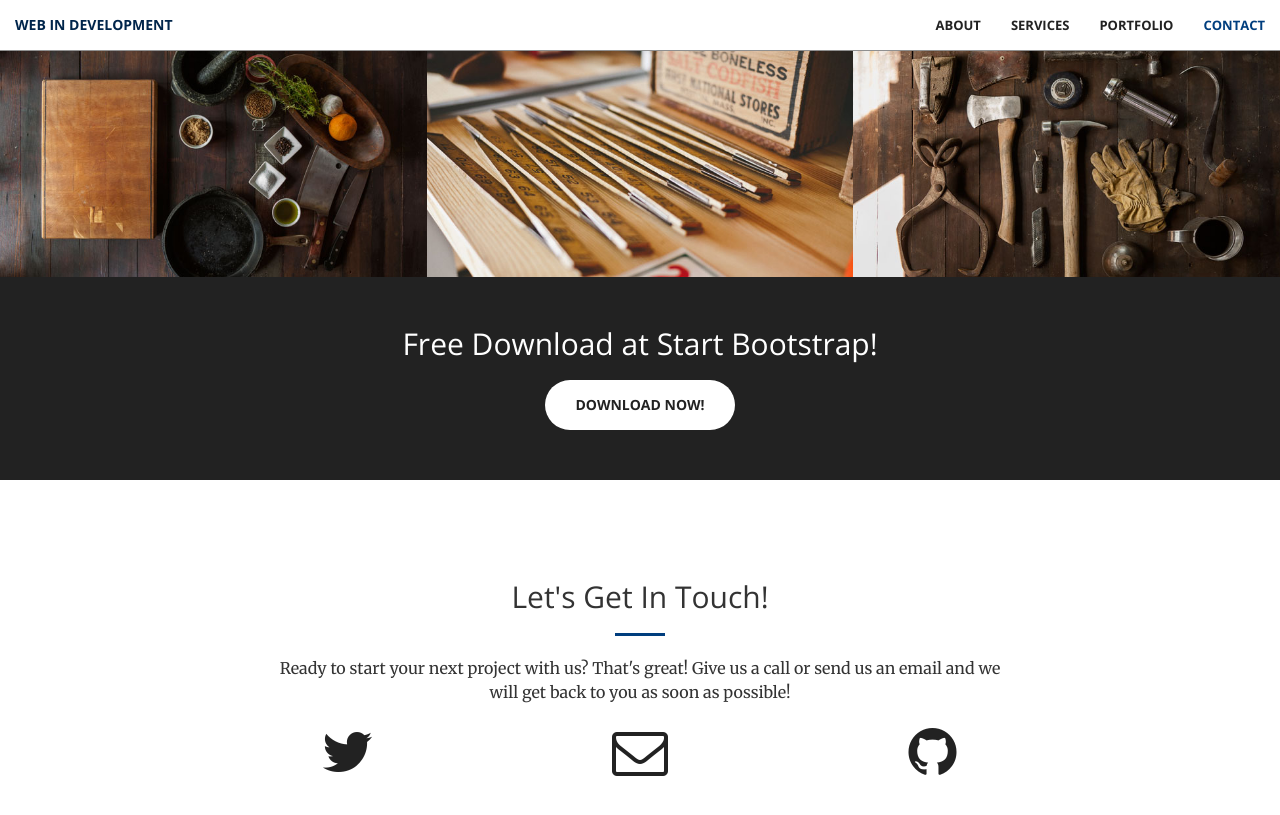
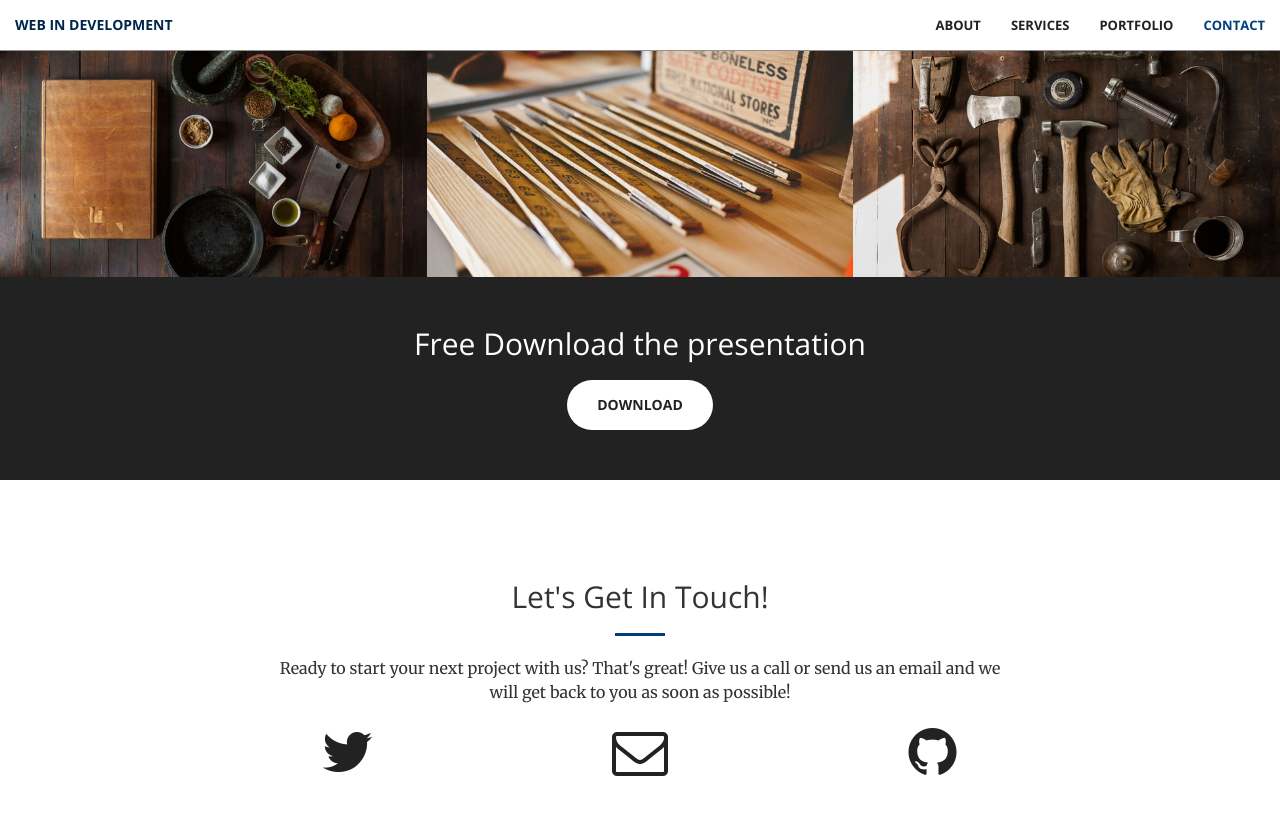
Before and after one commit to carlesac/carlesac.github.io, a Jekyll site: the page built from index.html, in a window 1280 px wide and 900 px high, scrolled down 1933 px. Shown: the top 815 px of the window. Built offline with Jekyll 4.4.1, drawn with Linux system fonts in a browser that asks for light colours.

Commit message:
Update aside.html

```diff
--- a/_includes/aside.html
+++ b/_includes/aside.html
@@ -1,8 +1,8 @@
   <aside class="bg-dark">
       <div class="container text-center">
           <div class="call-to-action">
-              <h2>Free Download at Start Bootstrap!</h2>
-              <a href="#" class="btn btn-default btn-xl wow tada">Download Now!</a>
+              <h2>Free Download the presentation</h2>
+              <a href="#" class="btn btn-default btn-xl wow tada">Download</a>
           </div>
       </div>
   </aside>
```
